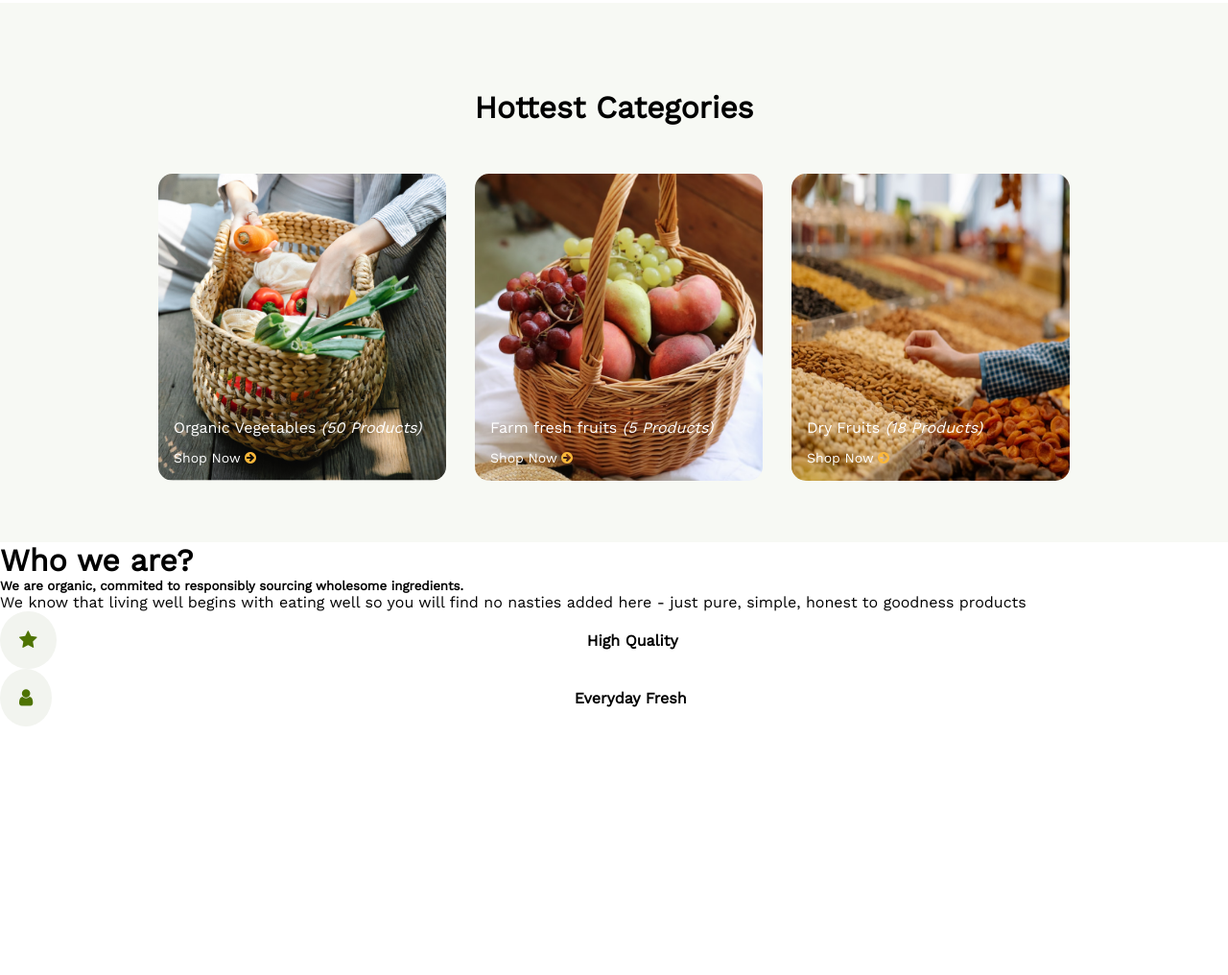
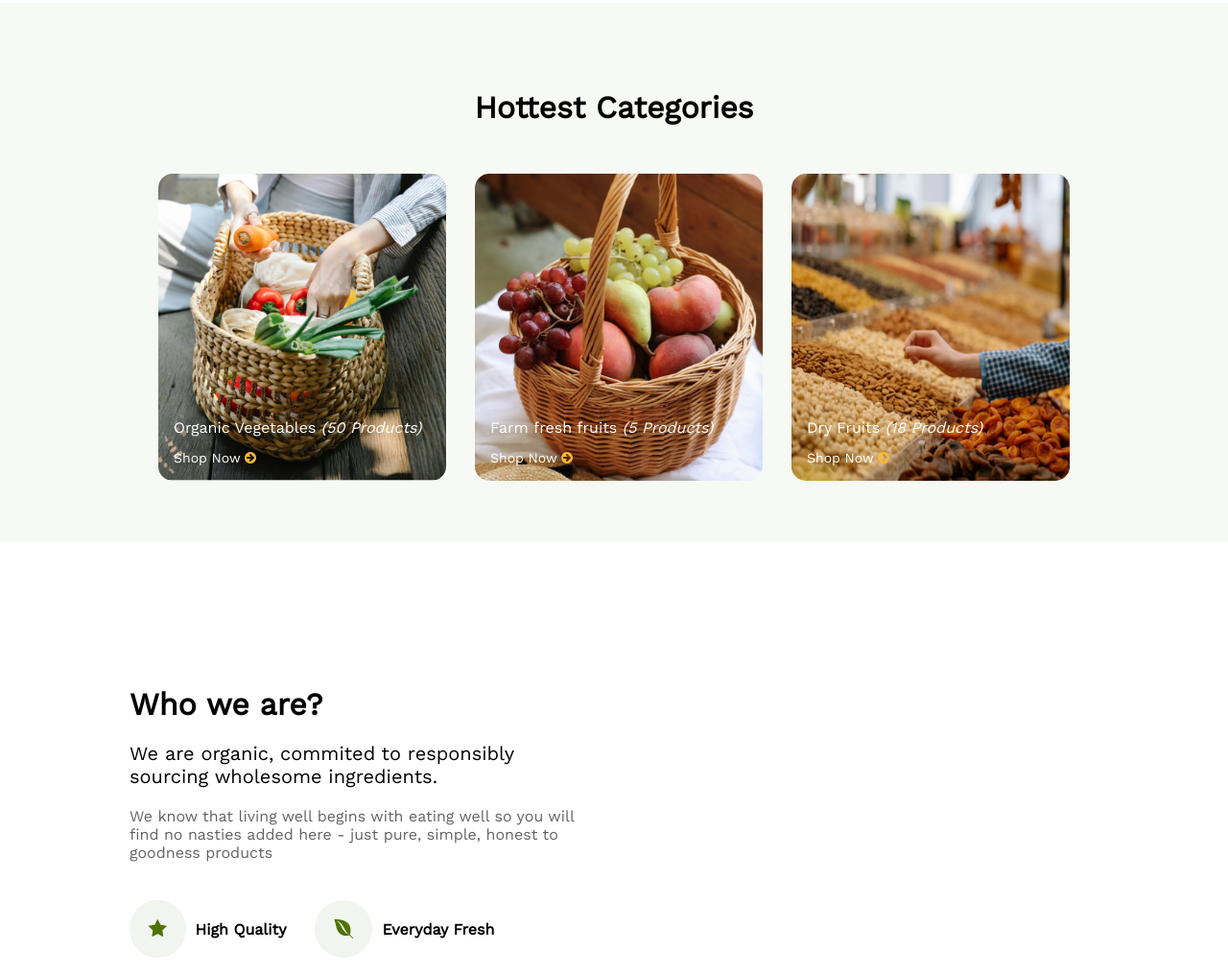
Before and after one commit to sandeepatcodewing/TestProject, a plain HTML site: page index.html in a window 1280 px wide. Shown: the part 1824-2840 px from the top of the page at 96% size. Before the commit the page ends 2581 px from the top, so only its background shows below. Drawn offline with nearby package versions, Linux system fonts and the light colour scheme.

Commit message:
fav-icon placed

```diff
--- a/assests/css/style.css
+++ b/assests/css/style.css
@@ -534,7 +534,35 @@ body {
     color: #fab73a;
 }
 
-.fa-star {
+.who-we-are {
+    margin: 150px 0px 18px 135px;
+}
+
+.we-content {
+    width: 485px;
+}
+
+.we-content>h1 {
+    margin: 20px 0px 10px 0px;
+}
+
+.we-content>#organic {
+    font-size: 20px;
+    margin: 20px 0px 20px 0px;
+    color: #000;
+}
+
+.we-content>p {
+    color: #636363;
+    margin: 20px 0px 40px 0px;
+}
+
+.we-content>.items {
+    display: flex;
+}
+
+.fa-star,
+.fa-envira {
     margin-right: 10px;
     padding: 20px;
     font-size: 20px;
--- a/index.html
+++ b/index.html
@@ -5,6 +5,7 @@
     <meta charset="UTF-8" />
     <meta http-equiv="X-UA-Compatible" content="IE=edge" />
     <meta name="viewport" content="width=device-width, initial-scale=1.0" />
+    <link rel="icon" href="/assests/images/logo-favicon.png" />
     <title>Organic Store</title>
     <link href="https://fonts.googleapis.com/css?family=Work Sans" rel="stylesheet" />
     <link rel="stylesheet" href="https://cdnjs.cloudflare.com/ajax/libs/font-awesome/4.7.0/css/font-awesome.min.css" />
@@ -307,10 +308,11 @@
 
     <!-- who we are -->
     <div class="who-we-are">
-        <div class="we-contnet">
+        <div class="we-content">
             <h1>Who we are?</h1>
-            <h5>We are organic, commited to responsibly sourcing wholesome ingredients.</h5>
+            <p id="organic">We are organic, commited to responsibly sourcing wholesome ingredients.</p>
             <p>We know that living well begins with eating well so you will find no nasties added here - just pure, simple, honest to goodness products</p>
+            <div class="items">
                 <div class="high-quality">
                     <div class="user-icon">
                         <i class="fa fa-star" aria-hidden="true"></i>
@@ -321,9 +323,10 @@
                 </div>
                 <div class="everyday">
                     <div class="user-icon">
-                    <i class="fa fa-user" aria-hidden="true"></i>
+                        <i class="fa fa-envira" aria-hidden="true"></i>
                         <div class="two-text">
                             <p><b>Everyday Fresh</b></p>
+                        </div>
                     </div>
                 </div>
             </div>
```
Also changed, not shown: assests/images/Logo Mark.png (added), assests/images/logo-favicon.png (added). Lines whose indentation alone changed are shown as unchanged.
